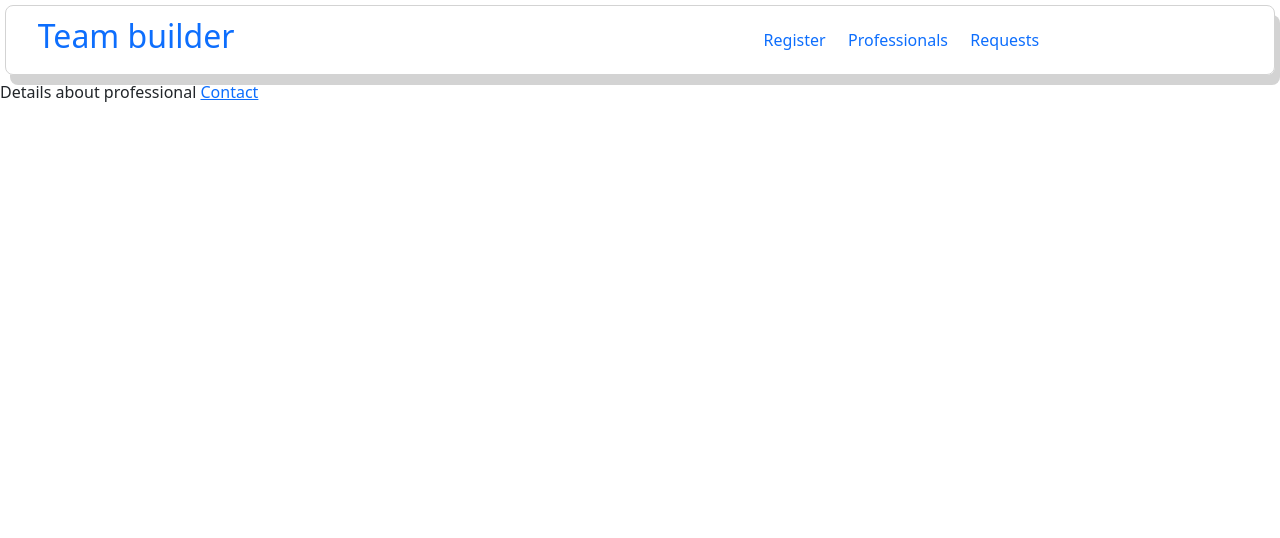
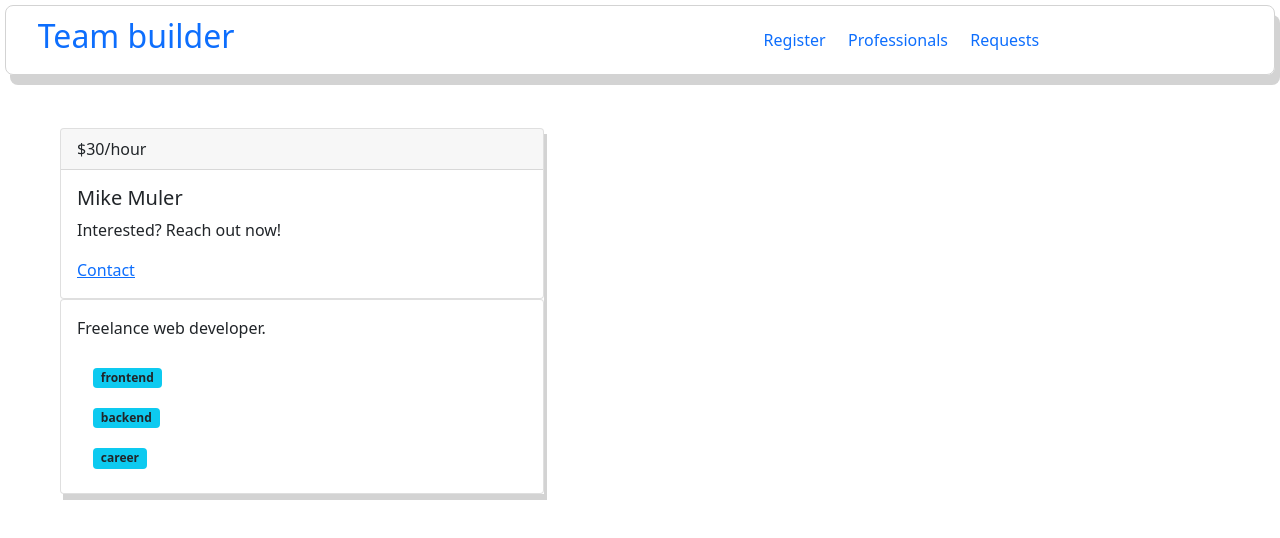
Before and after one commit to hero931/team-builder, a Vue app: page /profs/1 in a window 1280 px wide. Shown: the top 538 px of the page. Built offline with nearby package versions, Linux system fonts and the light colour scheme.

Commit message:
router.js, prodetail.vue have been updated

```diff
--- a/src/pages/profs/ProfDetail.vue
+++ b/src/pages/profs/ProfDetail.vue
@@ -1,7 +1,78 @@
 <template>
-    <div>
-        Details about professional
-        <router-view></router-view>
-        <router-link to="/profs/1/contact">Contact</router-link>
-    </div>
+    <section class="container">
+        <div class="item-b">
+            <div class="card">
+                <div class="card-header">
+                    ${{ rate }}/hour
+                </div>
+                    <div class="card-body">
+
+                            <h5 class="card-title">{{ fullName }}</h5>
+                            <p class="card-text">Interested? Reach out now!</p>
+                            <a href="#" class="card-link card-text"><router-link :to="contactLink">Contact</router-link></a>
+                            <router-view></router-view>
+                    </div>
+            </div>
+            <div class="card">
+                <div class="card-body">
+                            <p class="card-text">{{ description }}</p>
+                            <ul class="list-group list-group-flush" v-for="area in areas" :key="area">
+                                <li class="list-group-item"><span class="badge bg-info text-dark">{{ area }}</span></li>
+                            </ul>
+                </div>
+            </div>
+        </div>
+    </section>
 </template>
+
+<script>
+export default {
+    props: ['id'],
+    data() {
+        return {
+            selectedProf: null
+        }
+    },
+    computed: {
+        fullName() {
+            return this.selectedProf.firstName + ' ' + this.selectedProf.lastName;
+        },
+        contactLink() {
+            return this.$route.path + '/' + this.id + '/contact';
+        },
+        rate() {
+            return this.selectedProf.hourlyRate;
+        },
+        description() {
+            return this.selectedProf.description;
+        },
+        areas() {
+            return this.selectedProf.areas;
+        }
+    },
+    created() {
+        this.selectedProf = this.$store.getters['profs/profs'].find(
+            (prof) => prof.id === this.id);
+    }
+}
+</script>
+
+<style scoped>
+    .container {
+        display: grid;
+
+        grid-template-columns: 20rem 10rem 50px 50px;
+        grid-template-rows: auto;
+        grid-template-areas:
+            "header header header header"
+            "main main . sidebar"
+            "footer footer footer footer";
+    }
+    .item-b {
+        grid-area: header;
+        display: flex;
+        flex-direction: column;
+        margin: 3rem;
+        box-shadow: 3px 6px lightgray;
+    }
+</style>
--- a/src/router.js
+++ b/src/router.js
@@ -15,6 +15,7 @@ const router = createRouter({
         {path: '/register', component: ProfRegister},
         {path: '/profs/:id',
             component: ProfDetail,
+            props: true,
             children: [
                 {path: 'contact', component: ContactProf}
             ]
```
